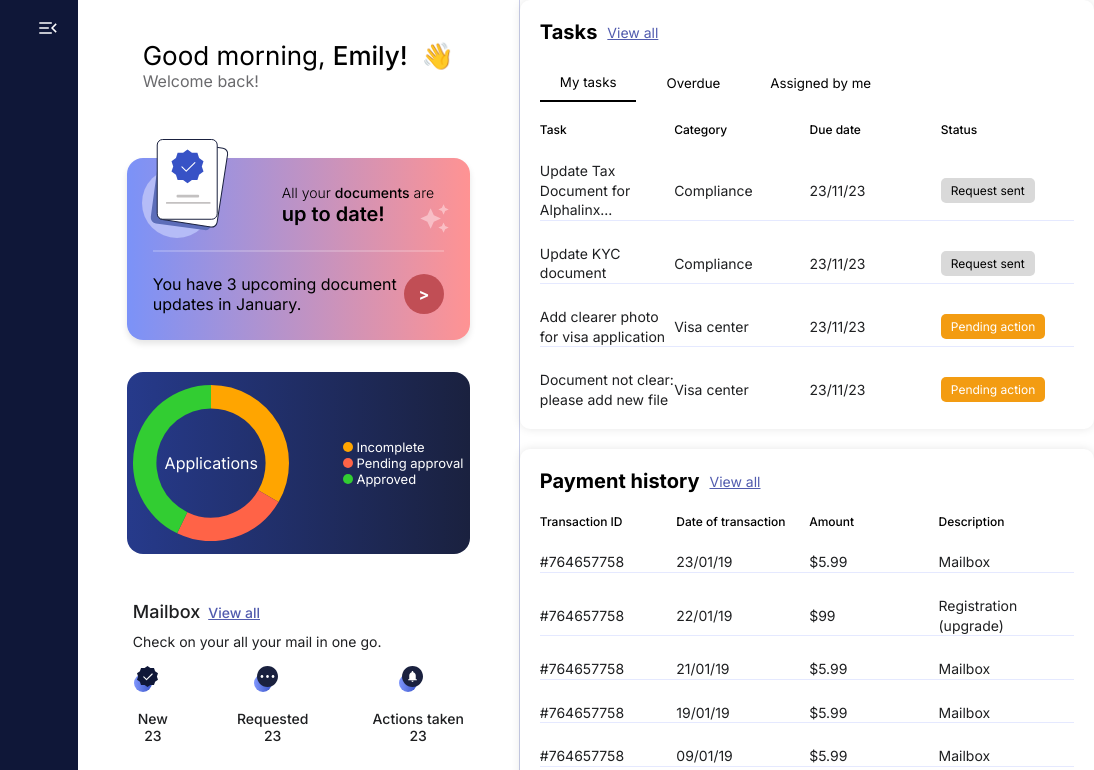
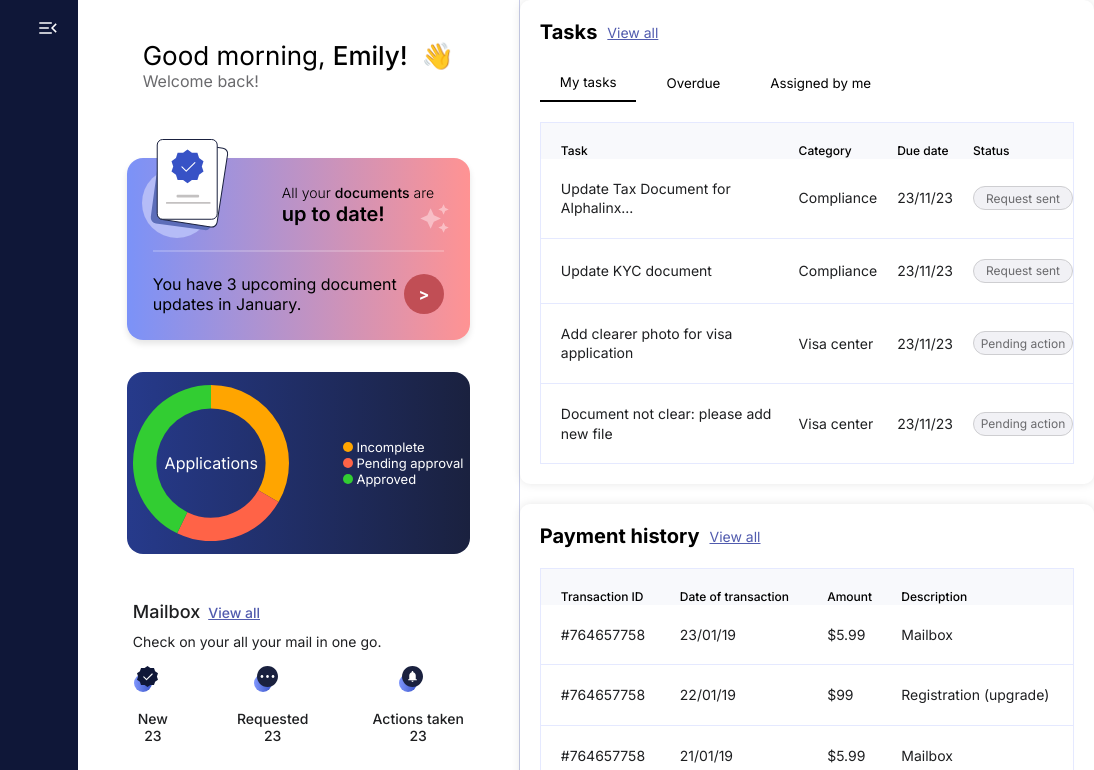
Before and after one commit to sreyas-sc/e-dashboard, a plain HTML site: page index.html in a window 1280 px wide. Shown: the top 770 px of the page, 186-1280 px from the left. Drawn offline with nearby package versions, Linux system fonts and the light colour scheme.

Commit message:
table update and button updates

```diff
--- a/style.css
+++ b/style.css
@@ -622,6 +622,9 @@ h2 {
 .tasks-table, .payment-history-table {
     width: 100%;
     border-collapse: collapse;
+    border: 1px solid #E5E9FF;
+    border-radius: 10px;
+
 }
 
 .tasks-table td, .payment-history-table td{
@@ -631,9 +634,9 @@ h2 {
     font-weight: 400;
     line-height: 19.6px;
     text-align: left;
-    width: 148px;
-    height: 40px;
-    padding-top: 23px;
+    padding-top: 20px;
+    padding-left: 20px;
+    padding-bottom: 20px;
     /* left: 776px; */
     gap: 0px;
     opacity: 0px;
@@ -646,33 +649,38 @@ h2 {
     font-weight: 500;
     line-height: 15.6px;
     text-align: left;
-    width: 27px;
-    height: 16px;
-    top: 145px;
-    left: 776px;
     gap: 0px;
     opacity: 0px;
+    background-color: #F8F9FC;
+    padding-top: 20px;
+    padding-left: 20px;
 }
 
 /* Add line after each row except the last one */
 .tasks-table tbody tr:not(:last-child),
 .payment-history-table tbody tr:not(:last-child) {
     border-bottom: 1px solid #E5E9FF;
+    padding: 0 10px;
+}
+.status-button {
+    padding: 5px 10px;
+    border: 1px solid #CECED1;
+    border-radius: 20px;
+    cursor: pointer;
+    font-size: 12px;
+    text-wrap: nowrap;
+    color: #6A6A6D;
+    background: #F1F1F5;
+    width: 100px; /* Set a fixed width */
+    height: 24px; /* Fixed height to ensure uniformity */
+    display: flex; /* Use flex to handle content alignment */
+    align-items: center; /* Center content vertically */
+    justify-content: center; /* Center content horizontally */
+    border: 1px solid #CECED1; /* Ensure border is applied */
+    opacity: 1; /* Set opacity to fully visible */
 }
 
-.status-button {
-    padding: 5px 10px;
-    border: none;
-    border-radius: 5px;
-    background-color: #d9d9d9;
-    cursor: pointer;
-    font-size: 12px;
-}
 
-.status-button.pending {
-    background-color: #f39c12;
-    color: white;
-}
 
 .status-button:hover {
     opacity: 0.8;
```
